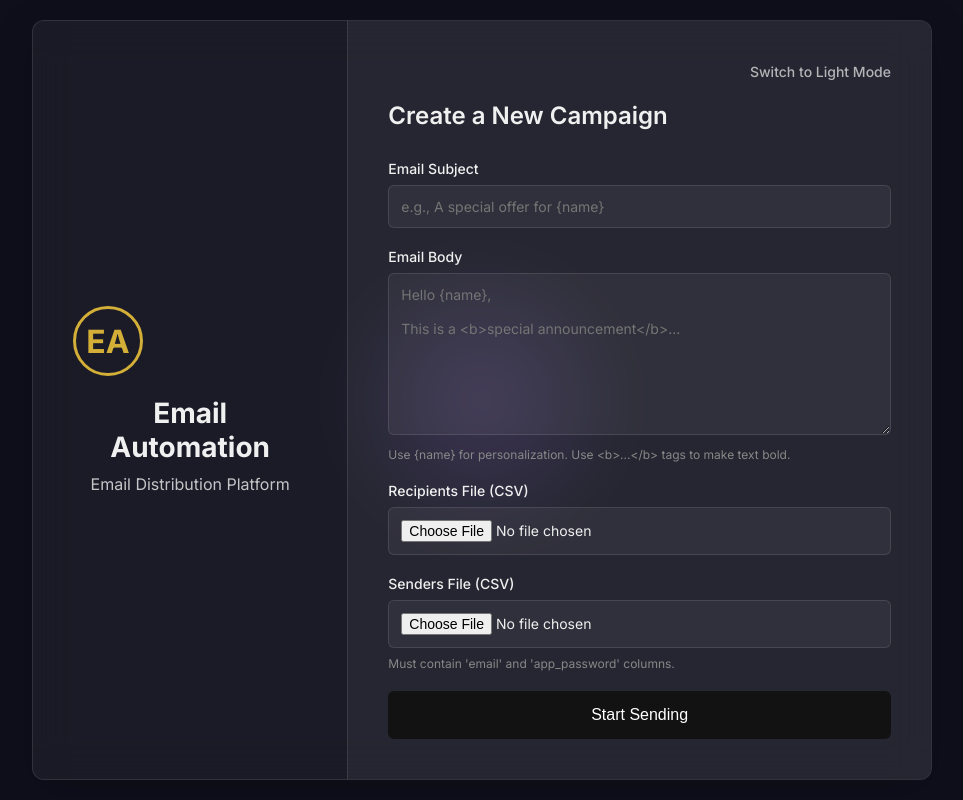
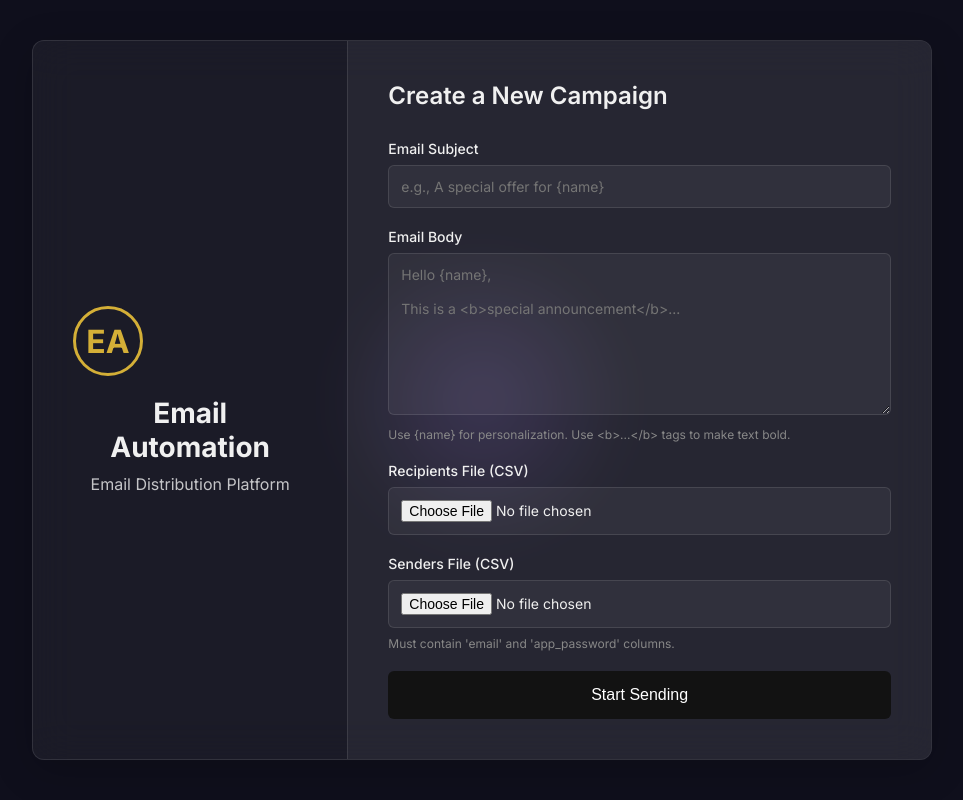
Before and after one commit to himanshusingh60120/Email_Automation, a Flask app: page / in a window 1280 px wide. Shown: the whole page, without its empty margins (158-1121 px from the left). Run offline with Flask 3, Linux system fonts and the light colour scheme.

Commit message:
Update index.html

```diff
--- a/templates/index.html
+++ b/templates/index.html
@@ -9,7 +9,7 @@
     <link rel="preconnect" href="https://fonts.gstatic.com" crossorigin>
     <link href="https://fonts.googleapis.com/css2?family=Inter:wght@400;500;600;700&display=swap" rel="stylesheet">
 </head>
-<body>
+<body class="dark-mode">
     <div class="glass-card">
         <div class="main-container">
             <div class="brand-panel">
@@ -21,9 +21,6 @@
             </div>
             <div class="content-panel">
                 <div id="form-view">
-                    <div class="theme-switch-container">
-                        <span id="theme-toggle-text">Switch to Light Mode</span>
-                    </div>
                     <h2>Create a New Campaign</h2>
                     <form id="email-form">
                         <div class="form-group">
```
